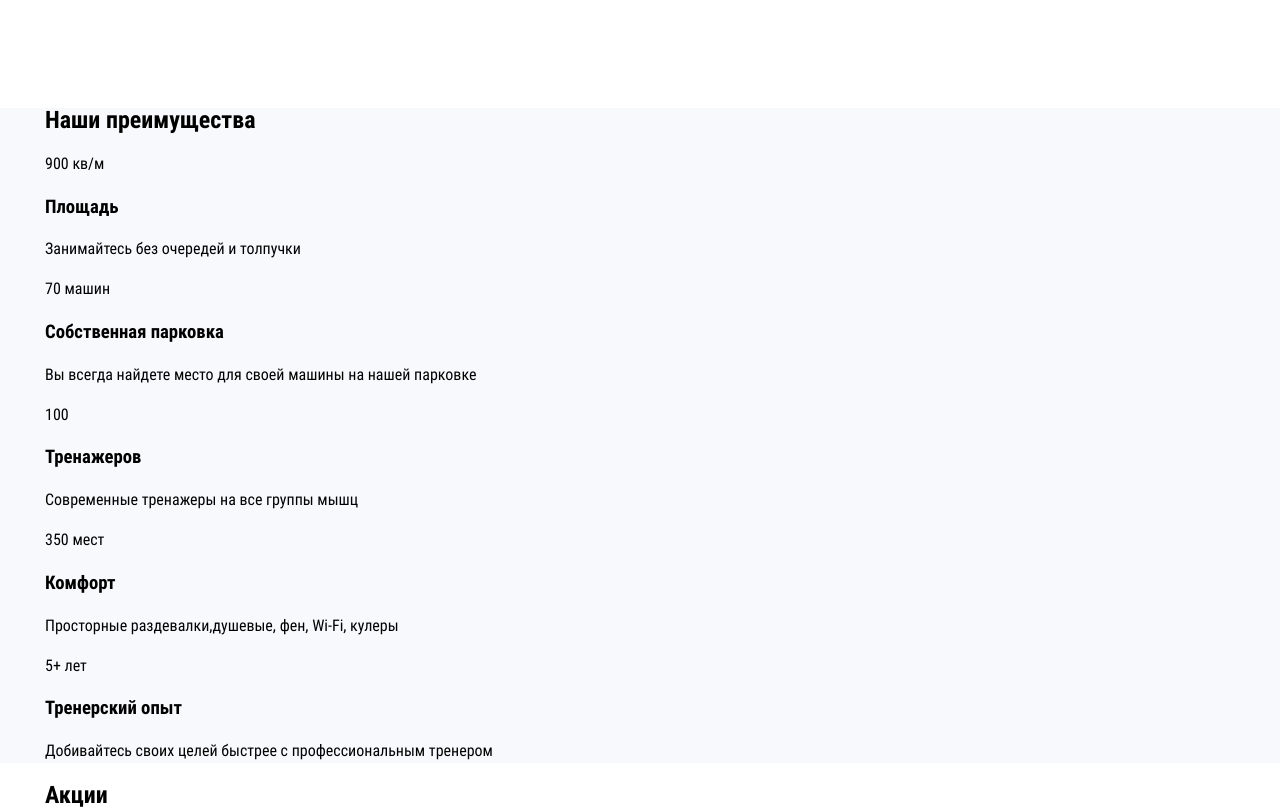
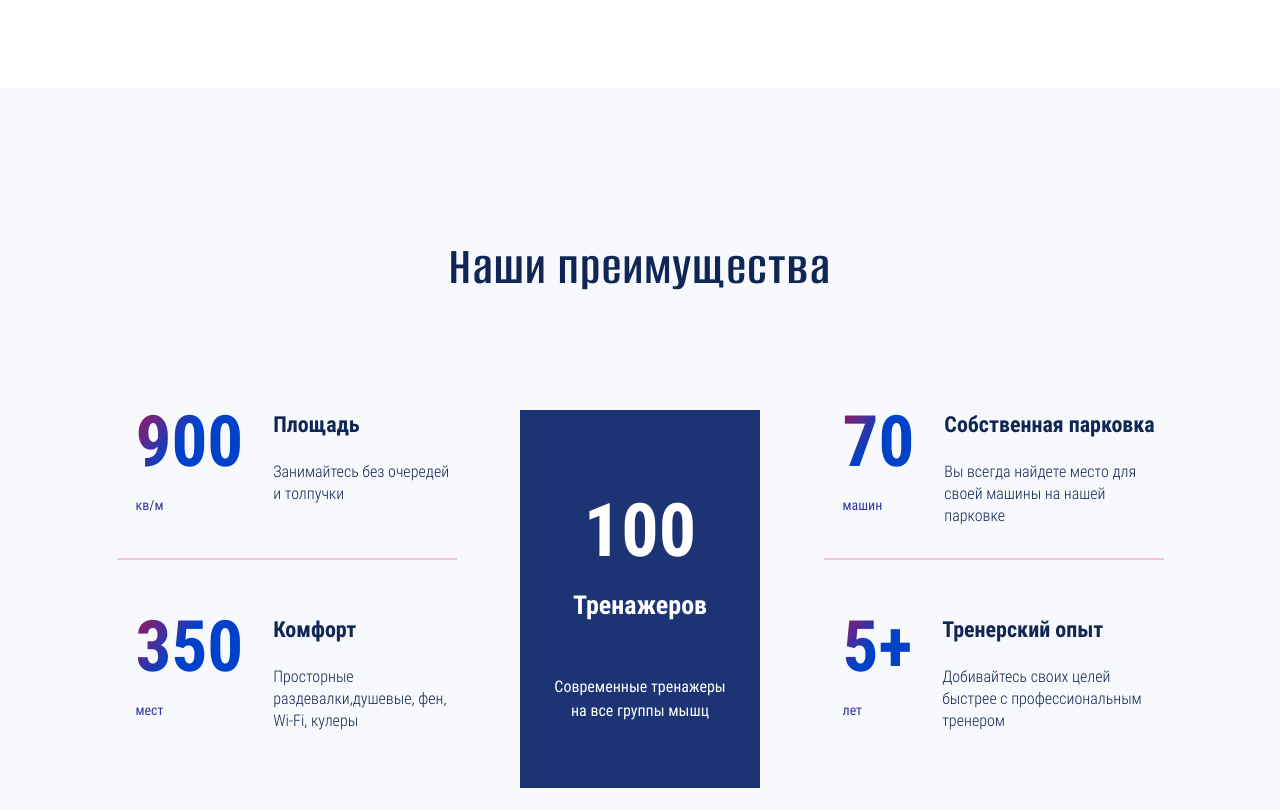
Before and after one commit to tenelli/Fitness, a website built with webpack: page source/index.html in a window 1280 px wide. Shown: the part 3803-4613 px from the top of the page. Built offline with nearby package versions, Linux system fonts and the light colour scheme; files whose address does not match are found by name.

Commit message:
Промежуточная версия блока преимуществ

```diff
--- a/source/index.html
+++ b/source/index.html
@@ -400,36 +400,54 @@
           </div>
         </section>
         <section class="advantages">
-          <div class="container">
+          <div class="advantages__container">
             <h2>Наши преимущества</h2>
-            <div>
+            <div class="advantages__enumeration">
+              <div class="advantages__option advantages__option--aspect">
+                <div class="advantages__wrapper">
                   <span>900</span>
                   <span>кв/м</span>
+                </div>
+                <div class="advantages__description">
                   <h3>Площадь</h3>
                   <p>Занимайтесь без очередей и толпучки</p>
                 </div>
-            <div>
+              </div>
+              <div class="advantages__option advantages__option--aspect">
+                <div class="advantages__wrapper">
                   <span>70</span>
                   <span>машин</span>
+                </div>
+                <div class="advantages__description">
                   <h3>Собственная парковка</h3>
                   <p>Вы всегда найдете место для своей машины на нашей парковке</p>
                 </div>
-            <div>
+              </div>
+              <div class="advantages__gym">
                 <span>100</span>
                 <h3>Тренажеров</h3>
                 <p>Современные тренажеры на все группы мышц</p>
               </div>
-            <div>
+              <div class="advantages__option">
+                <div class="advantages__wrapper">
                   <span>350</span>
                   <span>мест</span>
+                </div>
+                <div class="advantages__description">
                   <h3>Комфорт</h3>
                   <p>Просторные раздевалки,душевые, фен, Wi-Fi, кулеры</p>
                 </div>
-            <div>
+              </div>
+              <div class="advantages__option">
+                <div class="advantages__wrapper">
                   <span>5+</span>
                   <span>лет</span>
+                </div>
+                <div class="advantages__description">
                   <h3>Тренерский опыт</h3>
                   <p>Добивайтесь своих целей быстрее с профессиональным тренером</p>
+                </div>
+              </div>
             </div>
           </div>
         </section>
--- a/source/sass/blocks/advantages.scss
+++ b/source/sass/blocks/advantages.scss
@@ -1,3 +1,220 @@
 .advantages {
   background-color: $ghost-white;
+  padding-top: 146px;
+  padding-bottom: 91px;
+
+  @media (max-width: $tablet-width) {
+    padding: 100px 0;
+  }
+
+  @media (max-width: $mobile-width) {
+    padding: 70px 0;
+  }
+
+  h2 {
+    text-align: center;
+    font-family: $alumni-sans;
+    color: $sapphire;
+    font-size: 54px;
+    line-height: 65px;
+    font-weight: 600;
+    letter-spacing: 0.03em;
+    margin: 0;
+    margin-bottom: 56px;
+
+    @media (max-width: $tablet-width) {
+      font-size: 42px;
+      line-height: 50px;
+      margin-bottom: 60px;
+    }
+
+    @media (max-width: $mobile-width) {
+      font-size: 32px;
+      line-height: 38px;
+    }
+  }
 }
+
+.advantages__container {
+  margin: 0 auto;
+  padding: 0 183px;
+
+  @media (max-width: $tablet-width) {
+    padding: 0 45px;
+  }
+
+  @media (max-width: $mobile-width) {
+    padding: 0;
+    margin: 0;
+    width: 100%;
+  }
+}
+
+.advantages__enumeration {
+  position: relative;
+  display: grid;
+  grid-template-columns: 340px 340px;
+  column-gap: 367px;
+  grid-template-rows: 1fr 1fr;
+  justify-content: center;
+
+  @media (max-width: $tablet-width) {
+    column-gap: 53px;
+    row-gap: 339px;
+  }
+
+  @media (max-width: $mobile-width) {
+    grid-template-columns: 1fr;
+    gap: 0;
+  }
+}
+
+.advantages__gym {
+  background-color: $resolution-blue;
+  color: $base-white;
+  padding: 65px 34px;
+
+  @media (min-width: $desktop-width) {
+    min-width: 240px;
+    max-width: 240px;
+  }
+
+  @media (min-width: 768px) {
+    position: absolute;
+    min-width: 442px;
+    max-width: 442px;
+    top: 55px;
+    left: 50%;
+    transform: translateX(-50%);
+  }
+
+  @media (max-width: $tablet-width) {
+    top: 172px;
+    padding: 45px 135px;
+  }
+
+  @media (max-width: $mobile-width) {
+   transform: translate(0);
+   padding: 50px 64px;
+   width: 100%;
+  }
+
+  span {
+    display: block;
+    font-size: 74px;
+    line-height: 111px;
+    font-weight: 700;
+    text-align: center;
+  }
+
+  h3 {
+    margin: 0;
+    margin-bottom: 50px;
+    font-size: 26px;
+    line-height: 39px;
+    font-weight: 700;
+    text-align: center;
+  }
+
+  p {
+    margin: 0;
+    text-align: center;
+    font-size: 16px;
+    line-height: 24px;
+    font-weight: 400;
+  }
+}
+
+
+.advantages__option {
+  padding-top: 33px;
+  padding-bottom: 33px;
+  display: flex;
+  gap: 30px;
+
+  @media (max-width: $mobile-width) {
+    display: block;
+    padding: 50px 64px;
+  }
+}
+
+.advantages__description {
+  h3 {
+    margin: 0;
+    margin-top: 20px;
+    margin-bottom: 20px;
+    font-family: $roboto-condensed;
+    color: $sapphire;
+    font-size: 22px;
+    line-height: 33px;
+    font-weight: 700;
+
+    @media (max-width: $tablet-width) {
+      font-size: 20px;
+      line-height: 30px;
+      margin-bottom: 15px;
+    }
+
+    @media (max-width: $mobile-width) {
+      text-align: center;
+    }
+  }
+
+  p {
+    color: $sapphire;
+    font-size: 16px;
+    line-height: 22px;
+    font-weight: 300;
+    margin: 0;
+
+    @media (max-width: $mobile-width) {
+      text-align: center;
+    }
+  }
+}
+
+.advantages__wrapper {
+  span {
+    display: block;
+
+    @media (min-width: $desktop-width) {
+      margin-left: 19px;
+    }
+
+    @media (max-width: $mobile-width) {
+      text-align: center;
+    }
+  }
+
+  span:first-of-type {
+    font-size: 71px;
+    line-height: 107px;
+    font-weight: 700;
+    color: transparent;
+    background-clip: text;
+    background-image: linear-gradient(127.61deg, #D10A42 0%, #0041CA 45.58%);
+  }
+
+  span:last-of-type {
+    font-size: 14px;
+    line-height: 21px;
+    font-weight: 400;
+    color: $persian-blue;
+  }
+}
+
+.advantages__option--aspect {
+  @media (min-width: $desktop-width) {
+    position: relative;
+
+    &::after {
+      position: absolute;
+      content: "";
+      width: 100%;
+      height: 2px;
+      background-color: $crimson;
+      opacity: 0.2;
+      bottom: 0;
+    }
+  }
+}
--- a/source/sass/variables.scss
+++ b/source/sass/variables.scss
@@ -18,6 +18,7 @@ $whisper: #e8e8e8;
 $crimson: #d10a42;
 $bright-turquoise: #21d3d8;
 $midnight-express: #010245;
+$persian-blue: #2e35ac;
 
 // Gradient
 $header-gradient: conic-gradient(from 130.31deg at 16.03% 39.06%, #B80027 -46.69deg, #003D85 32.24deg, #B80027 313.31deg, #003D85 392.24deg);
```
Also changed, not shown: build/css/style.css, build/css/style.min.css, build/index.html, 1 other file. Lines whose indentation alone changed are shown as unchanged.
